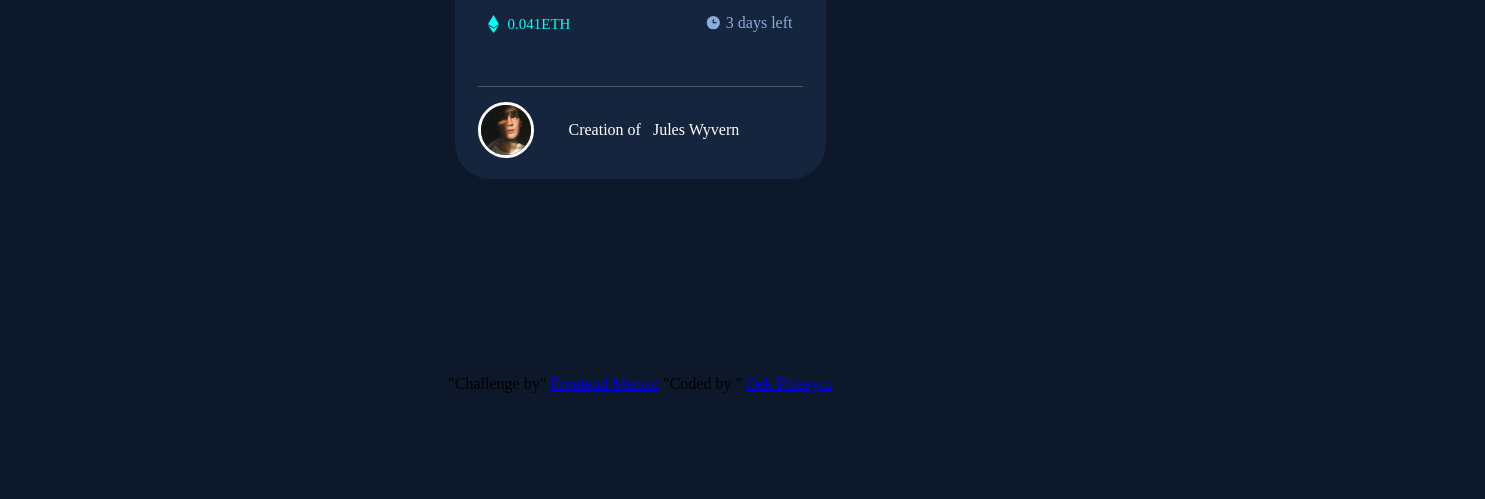
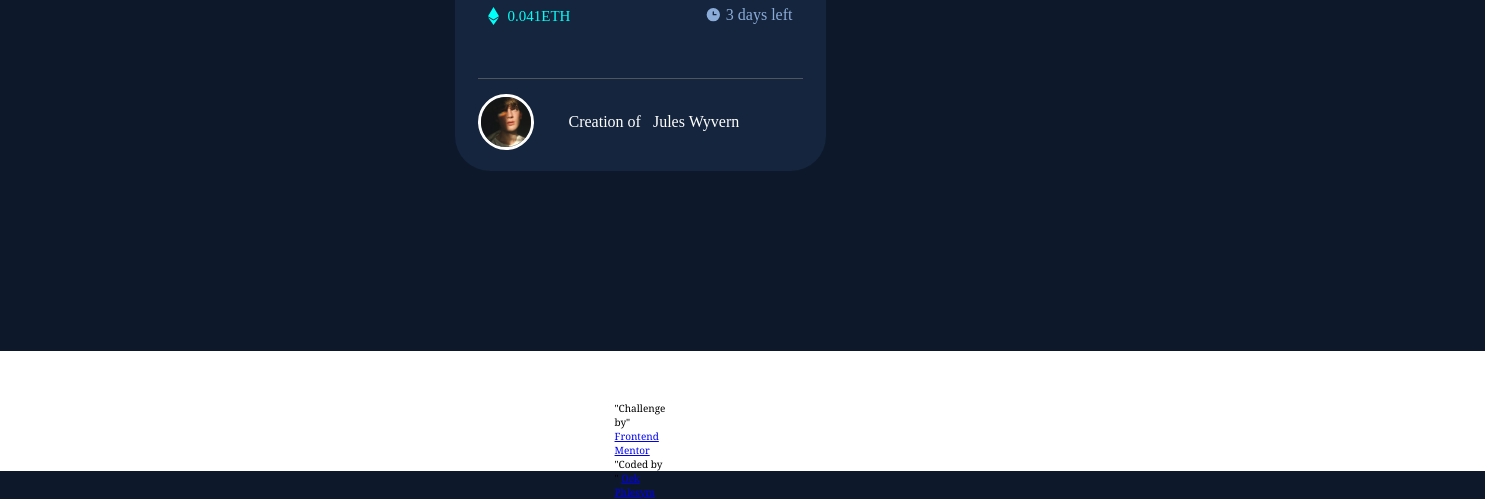
Before and after one commit to OekPhlesym/NFT-preview-card, a plain HTML site: page index.html in a window 1280 px wide. Shown: the part 639-1138 px from the top of the page, 1485 px wide, since content can reach past the window. Before the commit the page ends 1056 px from the top, so only its background shows below. Drawn offline with Linux system fonts and the light colour scheme.

Commit message:
Update styles.css Ver2 fix

```diff
--- a/styles.css
+++ b/styles.css
@@ -4,7 +4,8 @@
         flex-direction: column;
         align-items: center;
         justify-content: center;
-        background:  hsl(217, 54%, 11%)
+        background:  hsl(217, 54%, 11%);
+        margin: 0px;
     }
 
 
@@ -164,3 +165,23 @@ h2{
     left: -13px;
     position: absolute;
 }
+
+.footer{
+    background: hsl(0, 0%, 100%);
+    height: 60px;
+    max-height: 100vh;
+    padding: 30px 800px 30px 800px;
+    font-family:Georgia, 'Times New Roman', Times, serif;
+    font-size: x-small;
+    font-weight: lighter;
+    display: flex;
+    flex-direction: row;
+    flex-shrink: none;
+
+
+}
+.credits{
+    margin: 20px 20px;
+
+
+}
```
